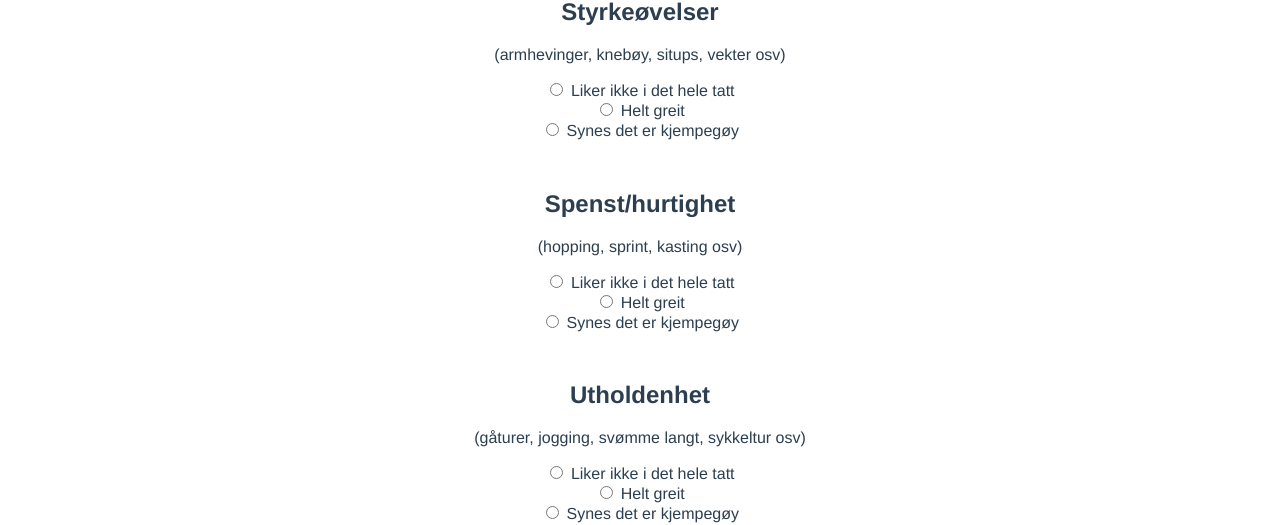
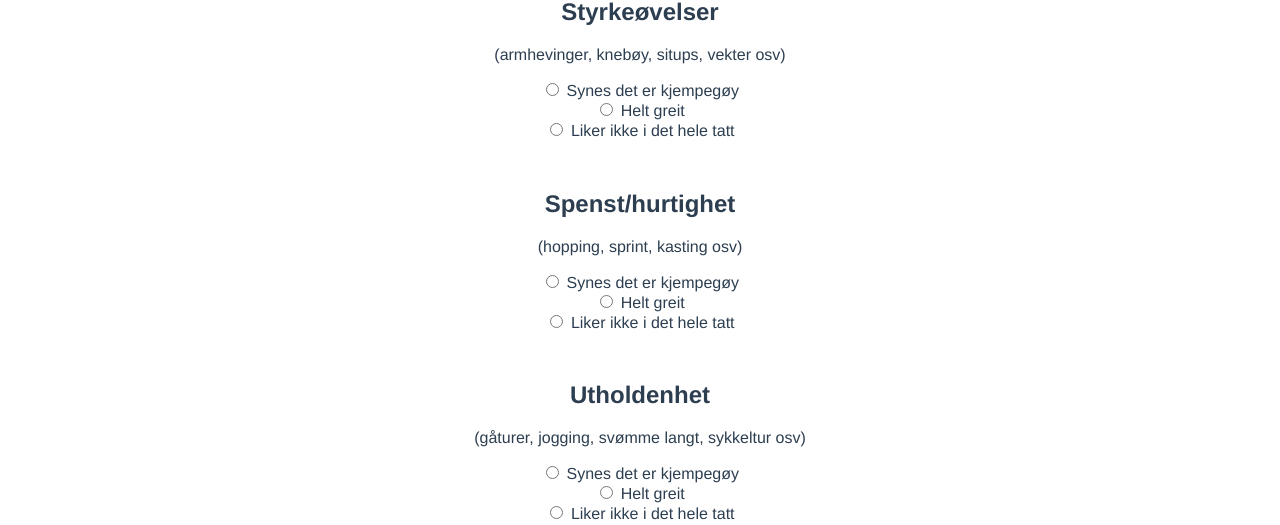
Before and after one commit to h579668/Bachelor, a Vue app in the folder trymes-nettside/: page /#/quiz in a window 1280 px wide. Shown: the part 290-815 px from the top of the page. Built offline with nearby package versions, Linux system fonts and the light colour scheme.

Commit message:
Endret rekkefølgen på svaralternativene i Quiz

```diff
--- a/trymes-nettside/src/components/QuestionPage.vue
+++ b/trymes-nettside/src/components/QuestionPage.vue
@@ -10,13 +10,13 @@
         <h2>{{ item.question }}</h2>
         <p>{{ item.info }}</p>
         <input type="radio" :name="item.id" value="1" />
-        <label> Liker ikke i det hele tatt </label><br />
+        <label> Synes det er kjempegøy </label> <br />
 
         <input type="radio" :name="item.id" value="2" />
         <label> Helt greit </label><br />
 
         <input type="radio" :name="item.id" value="3" />
-        <label> Synes det er kjempegøy </label>
+        <label> Liker ikke i det hele tatt </label>
       </div>
     </div>
 
```
